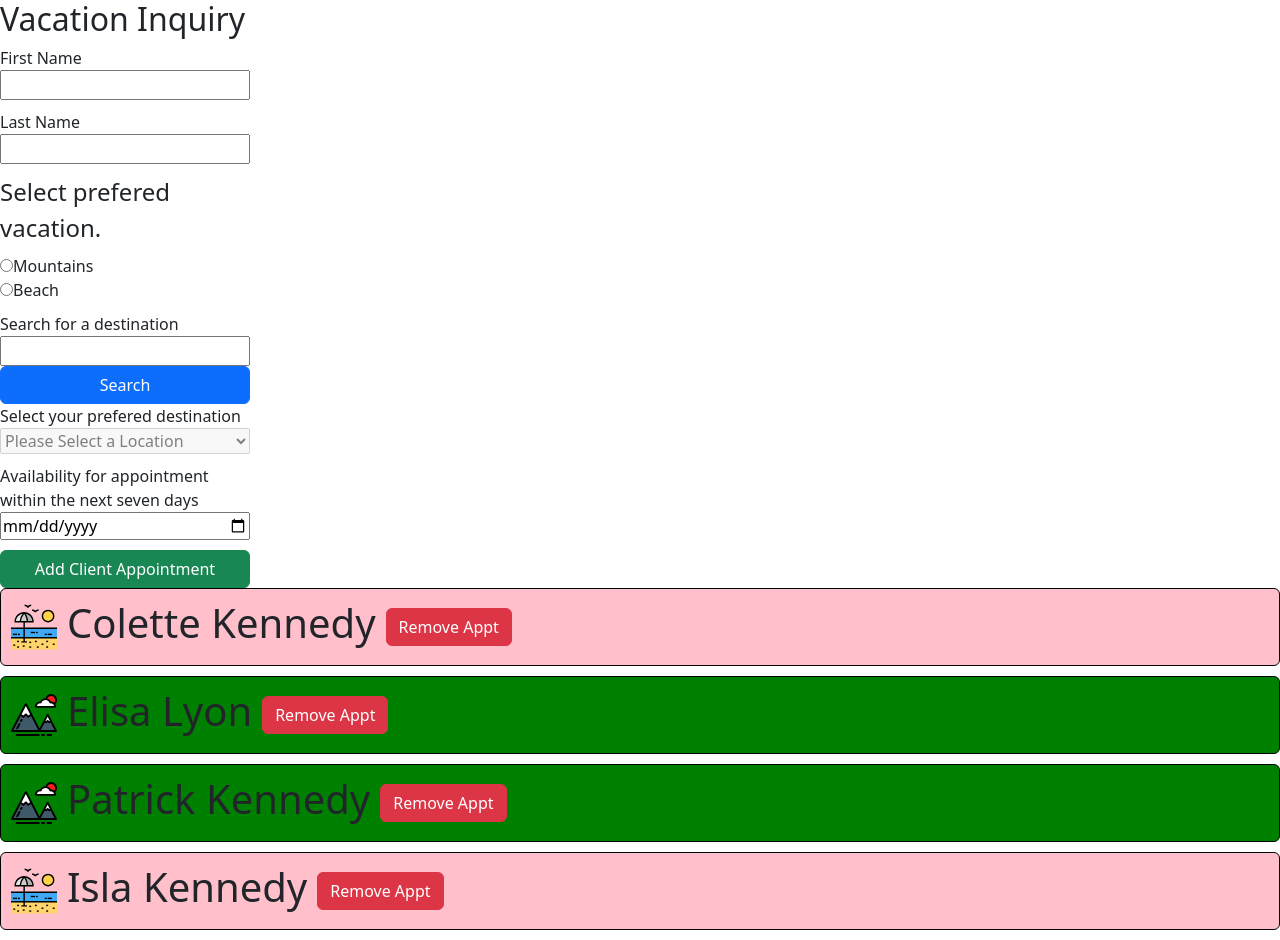
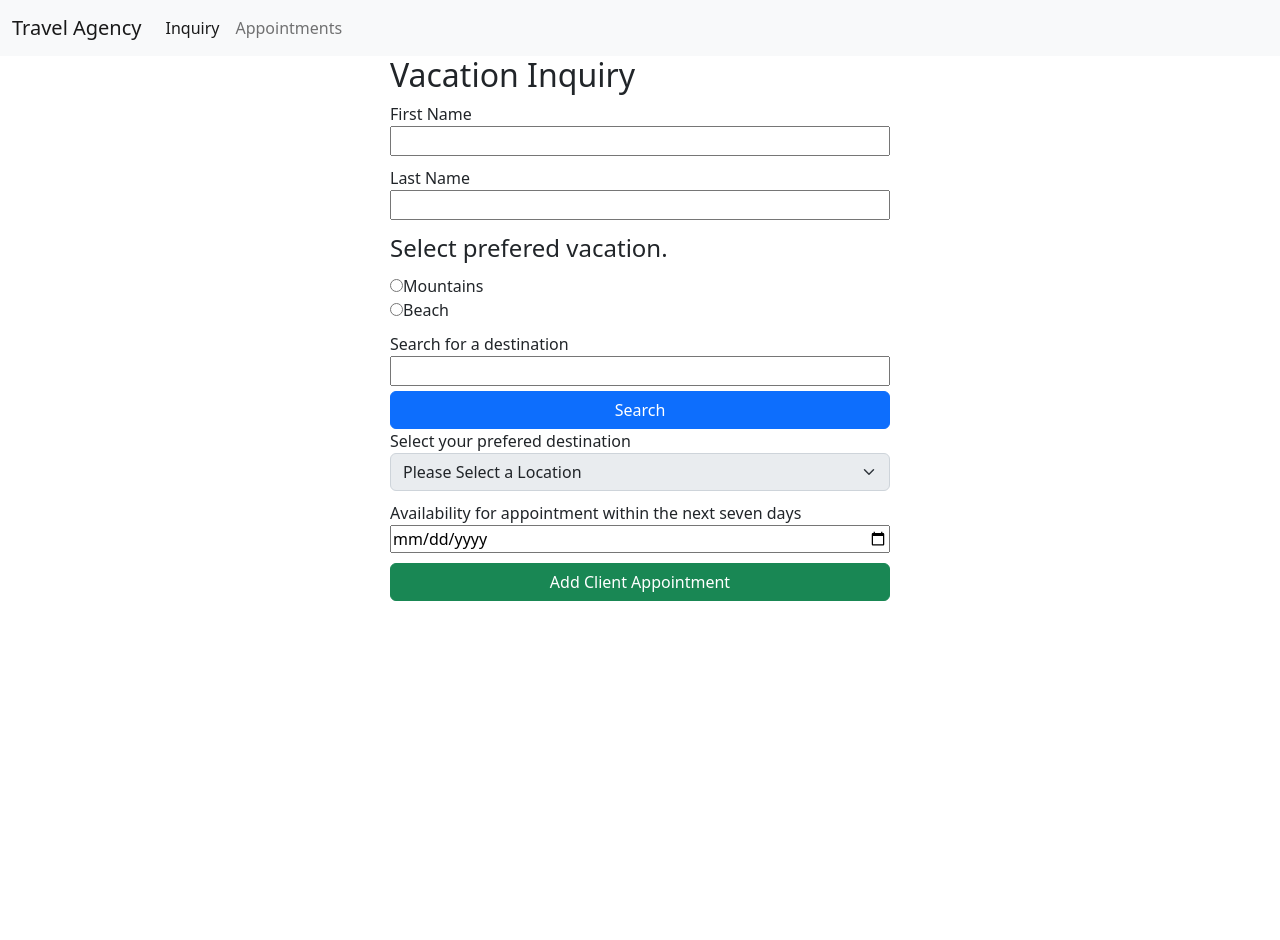
Before and after one commit to pkennedytx1/jsx-intro, a React (Create React App) app: page / in a window 1280 px wide. After the commit the page ends 800 px from the top, so only its background shows below. Built offline with nearby package versions, Linux system fonts and the light colour scheme.

Commit message:
week17 code

```diff
--- a/package.json
+++ b/package.json
@@ -10,6 +10,7 @@
     "bootstrap": "^5.2.0",
     "react": "^18.2.0",
     "react-dom": "^18.2.0",
+    "react-router-dom": "^6.3.0",
     "react-scripts": "5.0.1",
     "styled-components": "^5.3.5",
     "web-vitals": "^2.1.4"
--- a/src/App.js
+++ b/src/App.js
@@ -1,9 +1,9 @@
-import List from './Components/List';
+import Routes from './Routes';
 import '../node_modules/bootstrap/dist/css/bootstrap.min.css';
 
 export function App() {
   return (
-    <List />
+    <Routes />
   );
 }
 
--- a/src/Components/DestinationDropdown.jsx
+++ b/src/Components/DestinationDropdown.jsx
@@ -1,5 +1,6 @@
 import React, { useReducer, useEffect } from 'react';
 import axios from 'axios';
+import { Spacer } from './ListItem.styles';
 
 export const initialState = {
     loading: false,
@@ -73,13 +74,14 @@ export const DestinationDropdown = ({ formData, setFormData }) => {
                 type: 'UPDATE_LOCATION',
                 payload: e.target.value,
             })} name='destination-search' type='text' />
+            <Spacer mt='5px' />
             <button className='btn btn-primary' onClick={() => dispatch({
                 type: 'UPDATE_SEARCH',
                 payload: true,
             })} >Search</button>
             <label htmlFor='destination-dropdown'>Select your prefered destination</label>
             {state.loading ? 'Loading...' :
-                <select value={formData.vacationLocation} onChange={(e) => setFormData({
+                <select className='form-select' value={formData.vacationLocation} onChange={(e) => setFormData({
                     ...formData,
                     vacationLocation: e.target.value,
                 })} disabled={!state.places.length > 0} name='destination-.dropdown'>
--- a/src/Components/List.jsx
+++ b/src/Components/List.jsx
@@ -3,8 +3,9 @@ import { data as initialData } from '../data';
 import ListItem from './ListItem';
 import ListInput from './ListInput';
 import { Spacer } from './ListItem.styles';
+import { ListContainer } from './List.styles';
 
-const List = () => {
+const List = ({ showAppointments = false }) => {
     const [data, setData] = React.useState(initialData);
     const handleNewPerson = ({ firstName, lastName, vacationLocation, vacationPreference, meetingDate }) => {
         const lastId = data[data.length - 1].id;
@@ -35,9 +36,8 @@ const List = () => {
     }
 
     return(
-        <>
-            <ListInput handleNewPerson={handleNewPerson} handleStateReset={handleStateReset}/>
-            {
+        <ListContainer>
+            {showAppointments ?
                 data?.map((person) => {
                     return (
                         <>
@@ -50,9 +50,10 @@ const List = () => {
                         <Spacer mt={'10px'} />
                         </>
                     )
-                })
+                }) :
+                <ListInput handleNewPerson={handleNewPerson} handleStateReset={handleStateReset}/>
             }
-        </>
+        </ListContainer>
     )
 }
 
--- /dev/null
+++ b/src/Components/List.styles.jsx
@@ -0,0 +1,9 @@
+import styled from "styled-components";
+
+export const ListContainer = styled.div`
+    display: flex;
+    flex-direction: column;
+    justify-content: center;
+    max-width: 500px;
+    margin: 0 auto;
+`;
--- a/src/Components/ListInput.jsx
+++ b/src/Components/ListInput.jsx
@@ -41,7 +41,7 @@ const ListInput = ({ handleNewPerson, handleStateReset }) => {
     console.log(formData);
 
     return(
-        <div style={{ display: 'flex', flexDirection: 'column', maxWidth: '250px' }}>
+        <div style={{ display: 'flex', flexDirection: 'column' }}>
             <h2>Vacation Inquiry</h2>
             <label htmlFor="first-name">First Name</label>
             <input id='first-name'
--- /dev/null
+++ b/src/Components/Navbar.jsx
@@ -0,0 +1,28 @@
+import React, { useState } from 'react';
+import { Link } from "react-router-dom";
+
+const Navbar = () => {
+    const [currentRoute, setCurrentRoute] = useState('/');
+    return (
+        <nav className="navbar navbar-expand-lg bg-light">
+        <div className="container-fluid">
+            <Link onClick={() => setCurrentRoute('/')} className="navbar-brand" to='/'>Travel Agency</Link>
+            <button className="navbar-toggler" type="button" data-bs-toggle="collapse" data-bs-target="#navbarNav" aria-controls="navbarNav" aria-expanded="false" aria-label="Toggle navigation">
+            <span className="navbar-toggler-icon"></span>
+            </button>
+            <div className="collapse navbar-collapse" id="navbarNav">
+            <ul className="navbar-nav">
+                <li className="nav-item">
+                    <Link onClick={() => setCurrentRoute('/')} className={`nav-link ${currentRoute === '/' && 'active'}`} to="/">Inquiry</Link>
+                </li>
+                <li className="nav-item">
+                    <Link onClick={() => setCurrentRoute('/appointments')} className={`nav-link ${currentRoute === '/appointments' && 'active'}`} to='/appointments'>Appointments</Link>
+                </li>
+            </ul>
+            </div>
+        </div>
+        </nav>
+    )
+}
+
+export default Navbar;
--- /dev/null
+++ b/src/Routes.jsx
@@ -0,0 +1,22 @@
+import React from 'react';
+import {
+    BrowserRouter,
+    Routes as Router,
+    Route,
+} from "react-router-dom";
+import Navbar from './Components/Navbar';
+import List from './Components/List';
+
+const Routes = () => {
+    return(
+        <BrowserRouter>
+            <Navbar />
+            <Router>
+                <Route path="/" element={<List />} />
+                <Route path="/appointments" element={<List showAppointments />} />
+            </Router>
+        </BrowserRouter>
+    )
+}
+
+export default Routes;
```
Also changed, not shown: 1 other file (tests, documents, lock files or other folders).
